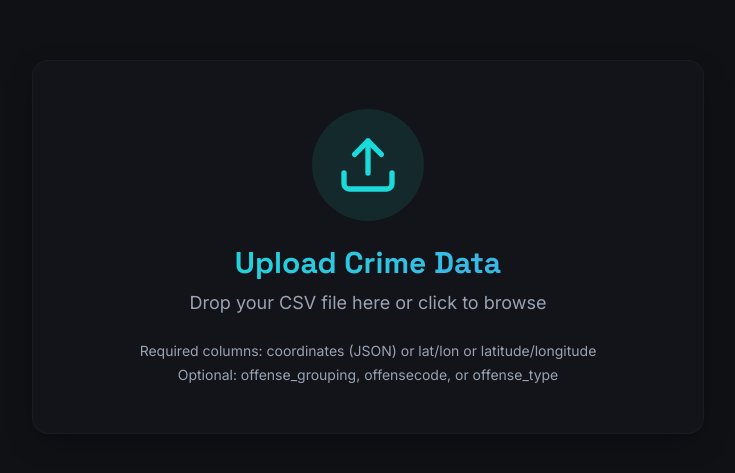
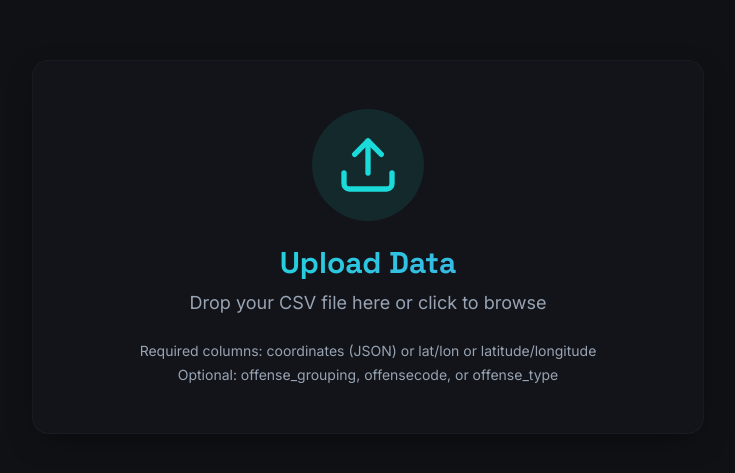
Before and after one commit to ianduke25/police-activity-comparison-tool, a React (Vite) app: page / in a window 1280 px wide. Shown: the part 153-626 px from the top of the page, without its empty margins (272-1007 px from the left). Built offline with nearby package versions, Linux system fonts and the light colour scheme; the HTML template or start-up script is replaced by a standard one.

Commit message:
Change header text from 'Upload Crime Data' to 'Upload Data'

```diff
--- a/src/components/FileUpload.tsx
+++ b/src/components/FileUpload.tsx
@@ -125,7 +125,7 @@ export function FileUpload({ onDataLoaded }: FileUploadProps) {
 
             <div className="space-y-2">
               <h2 className="text-3xl font-display font-bold text-gradient">
-                Upload Crime Data
+                Upload Data
               </h2>
               <p className="text-muted-foreground text-lg">
                 Drop your CSV file here or click to browse
```
